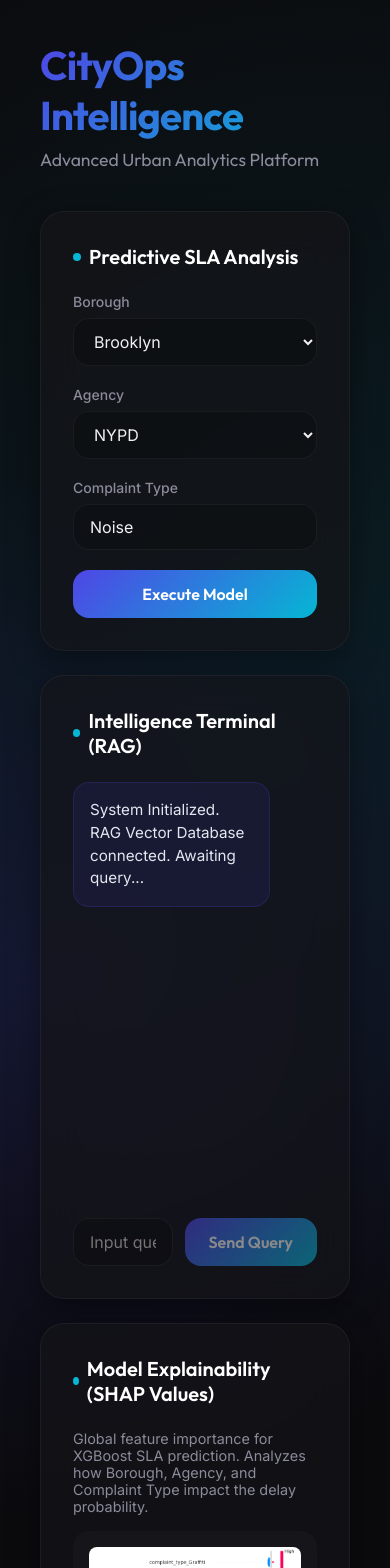
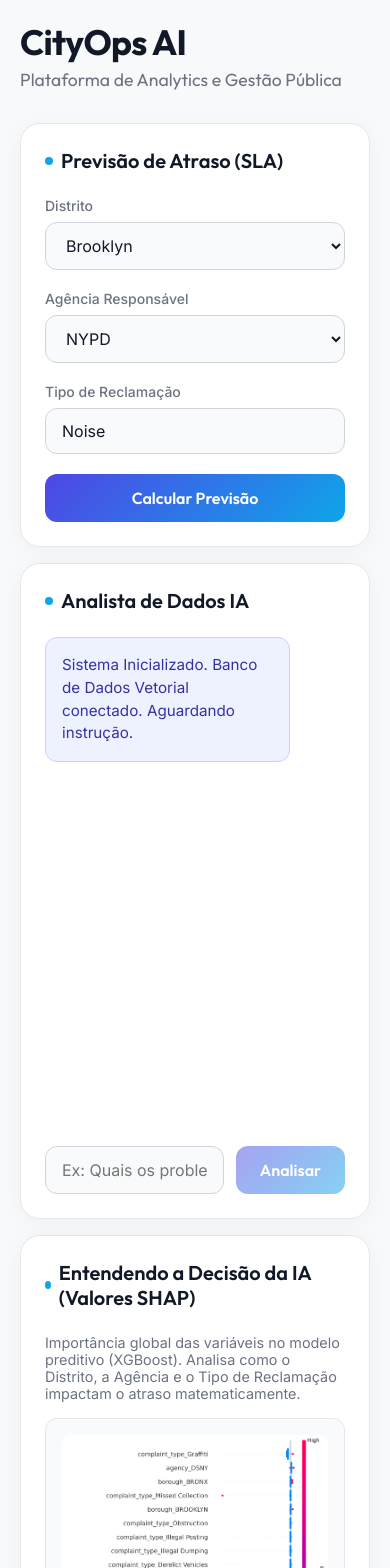
Before and after one commit to Guilherme-Mazzoni/cityops-ai, a React app in the folder frontend/: page / in a window 390 px wide. Shown: the top 1568 px of the page. Built offline with nearby package versions, Linux system fonts and the light colour scheme; the HTML template or start-up script is replaced by a standard one.

Commit message:
frontend: Refactor to Light Mode, PT-BR, and Mobile Responsive

```diff
--- a/frontend/src/App.jsx
+++ b/frontend/src/App.jsx
@@ -6,8 +6,8 @@ function App() {
   return (
     <div className="dashboard-container">
       <header className="dashboard-header">
-        <h1>CityOps Intelligence</h1>
-        <p>Advanced Urban Analytics Platform</p>
+        <h1>CityOps AI</h1>
+        <p>Plataforma de Analytics e Gestão Pública</p>
       </header>
 
       <main className="bento-grid">
--- a/frontend/src/components/AiAnalystBento.jsx
+++ b/frontend/src/components/AiAnalystBento.jsx
@@ -2,7 +2,7 @@ import { useState } from 'react';
 
 export default function AiAnalystBento() {
   const [messages, setMessages] = useState([
-    { role: 'system', content: 'System Initialized. RAG Vector Database connected. Awaiting query...' }
+    { role: 'system', content: 'Sistema Inicializado. Banco de Dados Vetorial conectado. Aguardando instrução.' }
   ]);
   const [input, setInput] = useState('');
   const [loading, setLoading] = useState(false);
@@ -23,16 +23,16 @@ export default function AiAnalystBento() {
         body: JSON.stringify({ question: userQuery })
       });
       const data = await res.json();
-      setMessages(prev => [...prev, { role: 'system', content: data.answer || 'Error: No response generated.' }]);
+      setMessages(prev => [...prev, { role: 'system', content: data.answer || 'Erro: Nenhuma resposta gerada.' }]);
     } catch (error) {
-      setMessages(prev => [...prev, { role: 'system', content: 'Connection Error: Failed to reach backend API.' }]);
+      setMessages(prev => [...prev, { role: 'system', content: 'Erro de Conexão: Falha ao comunicar com a API backend.' }]);
     }
     setLoading(false);
   };
 
   return (
     <div className="bento-item col-span-8 row-span-2">
-      <h2 className="widget-title">Intelligence Terminal (RAG)</h2>
+      <h2 className="widget-title">Analista de Dados IA</h2>
 
       <div className="chat-container">
         <div className="chat-history">
@@ -43,7 +43,7 @@ export default function AiAnalystBento() {
           ))}
           {loading && (
             <div className="chat-message message-system">
-              Processing Context Vectors...
+              Buscando contexto e cruzando dados históricos...
             </div>
           )}
         </div>
@@ -52,13 +52,13 @@ export default function AiAnalystBento() {
           <input
             type="text"
             className="form-input"
-            placeholder="Input query for RAG analysis..."
+            placeholder="Ex: Quais os problemas mais comuns no Brooklyn?"
             value={input}
             onChange={(e) => setInput(e.target.value)}
             disabled={loading}
           />
           <button type="submit" className="btn-primary" disabled={loading || !input.trim()}>
-            Send Query
+            Analisar
           </button>
         </form>
       </div>
--- a/frontend/src/components/ExplainabilityBento.jsx
+++ b/frontend/src/components/ExplainabilityBento.jsx
@@ -1,14 +1,14 @@
 export default function ExplainabilityBento() {
   return (
     <div className="bento-item col-span-12 row-span-2">
-      <h2 className="widget-title">Model Explainability (SHAP Values)</h2>
+      <h2 className="widget-title">Entendendo a Decisão da IA (Valores SHAP)</h2>
       <p style={{ color: 'var(--text-secondary)', marginBottom: '16px', fontSize: '0.9rem' }}>
-        Global feature importance for XGBoost SLA prediction. Analyzes how Borough, Agency, and Complaint Type impact the delay probability.
+        Importância global das variáveis no modelo preditivo (XGBoost). Analisa como o Distrito, a Agência e o Tipo de Reclamação impactam o atraso matematicamente.
       </p>
-      <div style={{ width: '100%', display: 'flex', justifyContent: 'center', background: 'rgba(255,255,255,0.02)', borderRadius: 'var(--radius-md)', padding: '16px' }}>
+      <div style={{ width: '100%', display: 'flex', justifyContent: 'center', background: '#F9FAFB', border: '1px solid #E5E7EB', borderRadius: 'var(--radius-md)', padding: '16px' }}>
         <img
           src="/shap_summary.png"
-          alt="SHAP Summary Plot"
+          alt="Gráfico de Valores SHAP"
           style={{ maxWidth: '100%', maxHeight: '400px', objectFit: 'contain', borderRadius: '8px' }}
         />
       </div>
--- a/frontend/src/components/SlaPredictorBento.jsx
+++ b/frontend/src/components/SlaPredictorBento.jsx
@@ -25,22 +25,22 @@ export default function SlaPredictorBento() {
 
   return (
     <div className="bento-item col-span-4">
-      <h2 className="widget-title">Predictive SLA Analysis</h2>
+      <h2 className="widget-title">Previsão de Atraso (SLA)</h2>
 
       {result !== null ? (
         <div className="prediction-result">
           <div className="gauge-container" style={{ '--gauge-value': `${result}%` }}>
             <div className="gauge-inner">{result}%</div>
           </div>
-          <p style={{ color: 'var(--text-secondary)' }}>Delay Probability</p>
+          <p style={{ color: 'var(--text-secondary)' }}>Probabilidade de Atraso</p>
           <button className="btn-primary" style={{ marginTop: '32px' }} onClick={() => setResult(null)}>
-            Run New Analysis
+            Nova Análise
           </button>
         </div>
       ) : (
         <form onSubmit={handleSubmit} style={{ display: 'flex', flexDirection: 'column', flex: 1 }}>
           <div className="form-group">
-            <label className="form-label">Borough</label>
+            <label className="form-label">Distrito</label>
             <select className="form-select" value={formData.borough} onChange={e => setFormData({...formData, borough: e.target.value})}>
               <option value="BROOKLYN">Brooklyn</option>
               <option value="QUEENS">Queens</option>
@@ -50,7 +50,7 @@ export default function SlaPredictorBento() {
             </select>
           </div>
           <div className="form-group">
-            <label className="form-label">Agency</label>
+            <label className="form-label">Agência Responsável</label>
             <select className="form-select" value={formData.agency} onChange={e => setFormData({...formData, agency: e.target.value})}>
               <option value="NYPD">NYPD</option>
               <option value="DSNY">DSNY</option>
@@ -59,11 +59,11 @@ export default function SlaPredictorBento() {
             </select>
           </div>
           <div className="form-group">
-            <label className="form-label">Complaint Type</label>
-            <input className="form-input" type="text" value={formData.complaint_type} onChange={e => setFormData({...formData, complaint_type: e.target.value})} />
+            <label className="form-label">Tipo de Reclamação</label>
+            <input className="form-input" type="text" placeholder="Ex: Noise, Rodents..." value={formData.complaint_type} onChange={e => setFormData({...formData, complaint_type: e.target.value})} />
           </div>
           <button type="submit" className="btn-primary" disabled={loading} style={{ marginTop: 'auto' }}>
-            {loading ? 'Processing Model...' : 'Execute Model'}
+            {loading ? 'Processando...' : 'Calcular Previsão'}
           </button>
         </form>
       )}
--- a/frontend/src/index.css
+++ b/frontend/src/index.css
@@ -1,17 +1,17 @@
 @import url('https://fonts.googleapis.com/css2?family=Inter:wght@300;400;500;600;700&family=Outfit:wght@400;500;600;700&display=swap');
 
 :root {
-  --bg-base: #0B0B0E;
-  --surface-base: rgba(20, 20, 25, 0.7);
-  --surface-border: rgba(255, 255, 255, 0.05);
-  --text-primary: #F0F0F5;
-  --text-secondary: #8B8B9B;
+  --bg-base: #F8F9FA;
+  --surface-base: #FFFFFF;
+  --surface-border: #E5E7EB;
+  --text-primary: #111827;
+  --text-secondary: #6B7280;
   --accent-primary: #4F46E5;
-  --accent-secondary: #06B6D4;
+  --accent-secondary: #0ea5e9;
   --accent-gradient: linear-gradient(135deg, var(--accent-primary), var(--accent-secondary));
-  --radius-lg: 24px;
-  --radius-md: 16px;
-  --shadow-base: 0 8px 32px rgba(0, 0, 0, 0.4);
+  --radius-lg: 20px;
+  --radius-md: 12px;
+  --shadow-base: 0 4px 24px rgba(0, 0, 0, 0.04);
 }
 
 * {
@@ -29,9 +29,6 @@ body {
   justify-content: center;
   align-items: center;
   overflow-x: hidden;
-  background-image:
-    radial-gradient(circle at 15% 50%, rgba(79, 70, 229, 0.15) 0%, transparent 50%),
-    radial-gradient(circle at 85% 30%, rgba(6, 182, 212, 0.1) 0%, transparent 50%);
 }
 
 .dashboard-container {
@@ -41,61 +38,62 @@ body {
 }
 
 .dashboard-header {
-  margin-bottom: 40px;
+  margin-bottom: 32px;
   font-family: 'Outfit', sans-serif;
 }
 
 .dashboard-header h1 {
-  font-size: 2.5rem;
+  font-size: 2.2rem;
   font-weight: 700;
   letter-spacing: -0.02em;
-  background: var(--accent-gradient);
-  -webkit-background-clip: text;
-  -webkit-text-fill-color: transparent;
+  color: #111827;
 }
 
 .dashboard-header p {
   color: var(--text-secondary);
   font-size: 1.1rem;
-  margin-top: 8px;
+  margin-top: 4px;
 }
 
 .bento-grid {
   display: grid;
   grid-template-columns: repeat(12, 1fr);
   gap: 24px;
-  grid-auto-rows: minmax(300px, auto);
+  grid-auto-rows: minmax(320px, auto);
 }
 
 .bento-item {
   background: var(--surface-base);
-  backdrop-filter: blur(20px);
-  -webkit-backdrop-filter: blur(20px);
   border: 1px solid var(--surface-border);
   border-radius: var(--radius-lg);
   padding: 32px;
   box-shadow: var(--shadow-base);
   display: flex;
   flex-direction: column;
-  transition: transform 0.3s ease, border-color 0.3s ease;
+  transition: transform 0.2s ease, box-shadow 0.2s ease;
 }
 
 .bento-item:hover {
-  border-color: rgba(255, 255, 255, 0.1);
   transform: translateY(-2px);
+  box-shadow: 0 8px 32px rgba(0, 0, 0, 0.08);
 }
 
 .col-span-4 { grid-column: span 4; }
 .col-span-8 { grid-column: span 8; }
+.col-span-12 { grid-column: span 12; }
 .row-span-2 { grid-row: span 2; }
 
+/* Responsive adjustments */
 @media (max-width: 1024px) {
-  .bento-grid {
-    grid-template-columns: 1fr;
+  .col-span-4, .col-span-8 {
+    grid-column: span 12;
   }
-  .col-span-4, .col-span-8 {
-    grid-column: span 1;
-  }
+}
+
+@media (max-width: 600px) {
+  .dashboard-container { padding: 20px; }
+  .bento-grid { gap: 16px; }
+  .bento-item { padding: 24px; }
 }
 
 /* Typography & Elements */
@@ -104,7 +102,7 @@ body {
   font-size: 1.25rem;
   font-weight: 600;
   margin-bottom: 24px;
-  color: #fff;
+  color: var(--text-primary);
   display: flex;
   align-items: center;
   gap: 8px;
@@ -133,19 +131,20 @@ body {
 
 .form-select, .form-input {
   width: 100%;
-  background: rgba(0, 0, 0, 0.2);
-  border: 1px solid var(--surface-border);
+  background: #F9FAFB;
+  border: 1px solid #D1D5DB;
   border-radius: var(--radius-md);
   padding: 12px 16px;
   color: var(--text-primary);
   font-family: 'Inter', sans-serif;
   font-size: 1rem;
-  transition: border-color 0.2s ease, outline 0.2s ease;
+  transition: border-color 0.2s ease, box-shadow 0.2s ease;
 }
 
 .form-select:focus, .form-input:focus {
   outline: none;
   border-color: var(--accent-primary);
+  box-shadow: 0 0 0 3px rgba(79, 70, 229, 0.1);
 }
 
 .btn-primary {
@@ -158,14 +157,16 @@ body {
   font-weight: 600;
   cursor: pointer;
   width: 100%;
-  transition: opacity 0.2s ease;
+  transition: opacity 0.2s ease, transform 0.1s ease;
   font-family: 'Outfit', sans-serif;
 }
 
 .btn-primary:hover {
   opacity: 0.9;
 }
-
+.btn-primary:active {
+  transform: scale(0.98);
+}
 .btn-primary:disabled {
   opacity: 0.5;
   cursor: not-allowed;
@@ -185,7 +186,7 @@ body {
   height: 120px;
   margin: 0 auto 16px auto;
   border-radius: 50%;
-  background: conic-gradient(var(--accent-secondary) var(--gauge-value), rgba(255,255,255,0.05) 0deg);
+  background: conic-gradient(var(--accent-secondary) var(--gauge-value), #F3F4F6 0deg);
   display: flex;
   align-items: center;
   justify-content: center;
@@ -194,7 +195,7 @@ body {
 .gauge-inner {
   width: 100px;
   height: 100px;
-  background: var(--bg-base);
+  background: var(--surface-base);
   border-radius: 50%;
   display: flex;
   align-items: center;
@@ -202,6 +203,7 @@ body {
   font-family: 'Outfit', sans-serif;
   font-size: 1.5rem;
   font-weight: 700;
+  color: var(--text-primary);
 }
 
 .chat-container {
@@ -231,15 +233,16 @@ body {
 
 .message-user {
   align-self: flex-end;
-  background: rgba(255, 255, 255, 0.05);
+  background: #F3F4F6;
   border: 1px solid var(--surface-border);
+  color: var(--text-primary);
 }
 
 .message-system {
   align-self: flex-start;
-  background: rgba(79, 70, 229, 0.1);
-  border: 1px solid rgba(79, 70, 229, 0.2);
-  color: #E2E8F0;
+  background: #EEF2FF;
+  border: 1px solid #C7D2FE;
+  color: #3730A3;
 }
 
 .chat-input-area {
@@ -264,9 +267,9 @@ body {
   background: transparent;
 }
 ::-webkit-scrollbar-thumb {
-  background: rgba(255, 255, 255, 0.1);
+  background: #D1D5DB;
   border-radius: 10px;
 }
 ::-webkit-scrollbar-thumb:hover {
-  background: rgba(255, 255, 255, 0.2);
+  background: #9CA3AF;
 }
```
